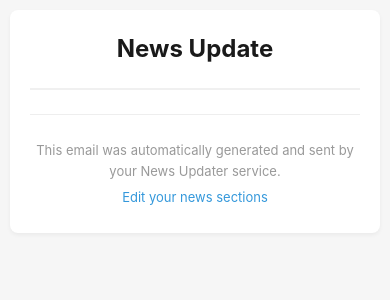
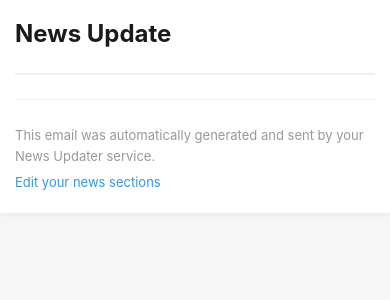
Before and after one commit to payalnik/news, a Django app: template news_updater/templates/news_app/news_update_email.html in a window 390 px wide. Shown: the top 300 px of the page. Run offline with Django 5.2, Linux system fonts and the light colour scheme; the template is opened without the code that fills it, so the values that code supplies are empty; parts of the project's set-up code (start-up, migrations or seed data) failed here and were passed over.

Commit message:
Update email template styles: increase container width, adjust text alignment, and enhance font size for better readability.

```diff
--- a/news_updater/templates/news_app/news_update_email.html
+++ b/news_updater/templates/news_app/news_update_email.html
@@ -20,8 +20,8 @@
 
         /* Layout */
         .container {
-            margin: 0 auto;
-            max-width: 600px; /* Standard email width */
+            margin: 0;
+            max-width: 800px; /* Wider standard email width */
             padding: 20px;
         }
         .content {
@@ -38,7 +38,7 @@
             font-weight: 700;
             margin-top: 0;
             margin-bottom: 24px;
-            text-align: center;
+            text-align: left;
             border-bottom: 2px solid #f0f0f0;
             padding-bottom: 20px;
         }
@@ -69,6 +69,7 @@
         .details {
             color: #555555;
             margin: 0 0 12px;
+            font-size: 18px; /* Increased font size */
         }
 
         /* Sources Pill Style */
@@ -99,7 +100,7 @@
 
         /* Footer */
         .footer {
-            text-align: center;
+            text-align: left;
             margin-top: 20px;
             padding-top: 20px;
             border-top: 1px solid #eee;
@@ -119,8 +120,8 @@
 
         /* Mobile */
         @media only screen and (max-width: 620px) {
-            .container { padding: 10px; }
-            .content { padding: 20px; }
+            .container { padding: 0; max-width: 100%; }
+            .content { padding: 15px; border-radius: 0; }
         }
     </style>
 </head>
```
